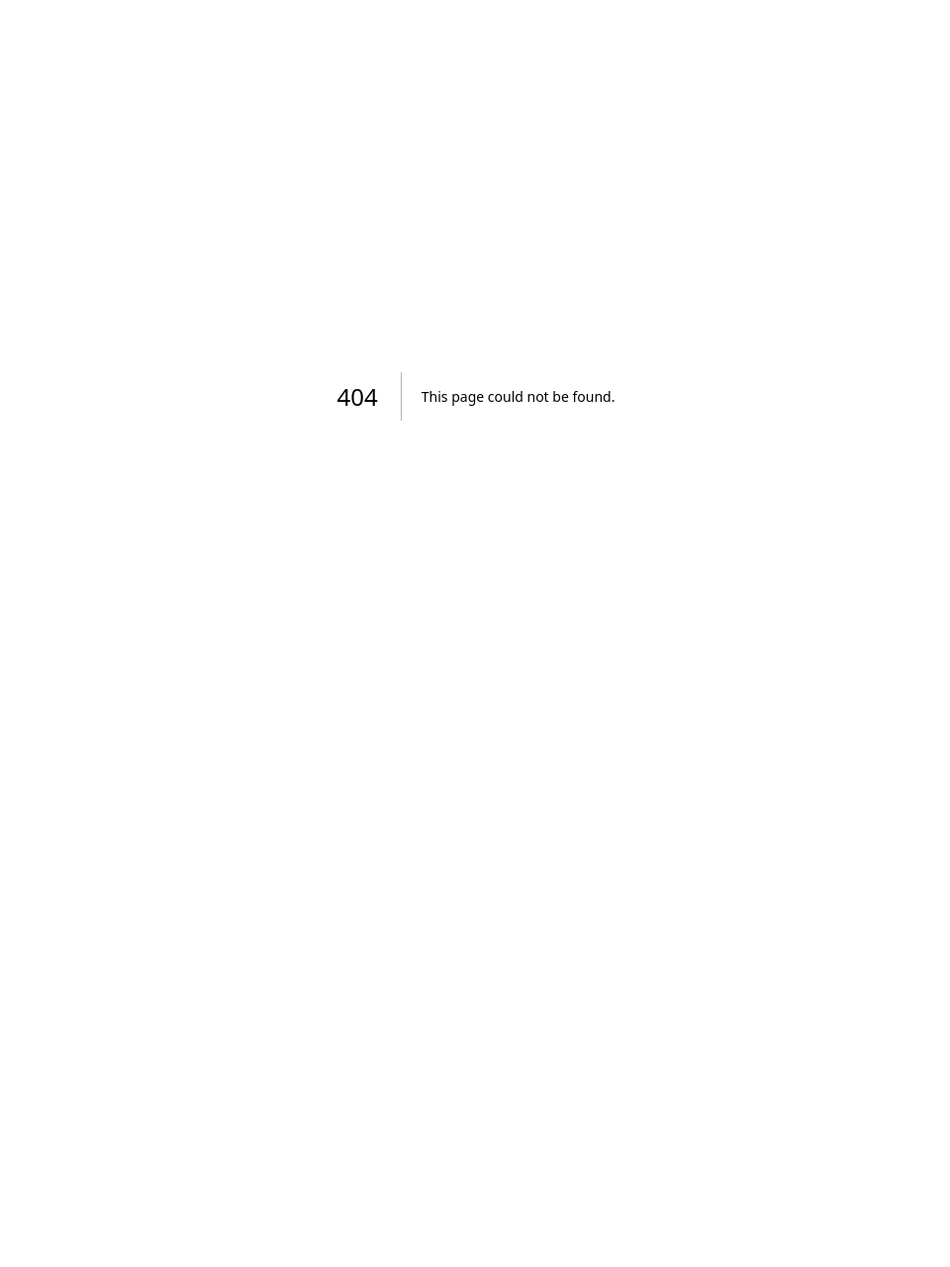
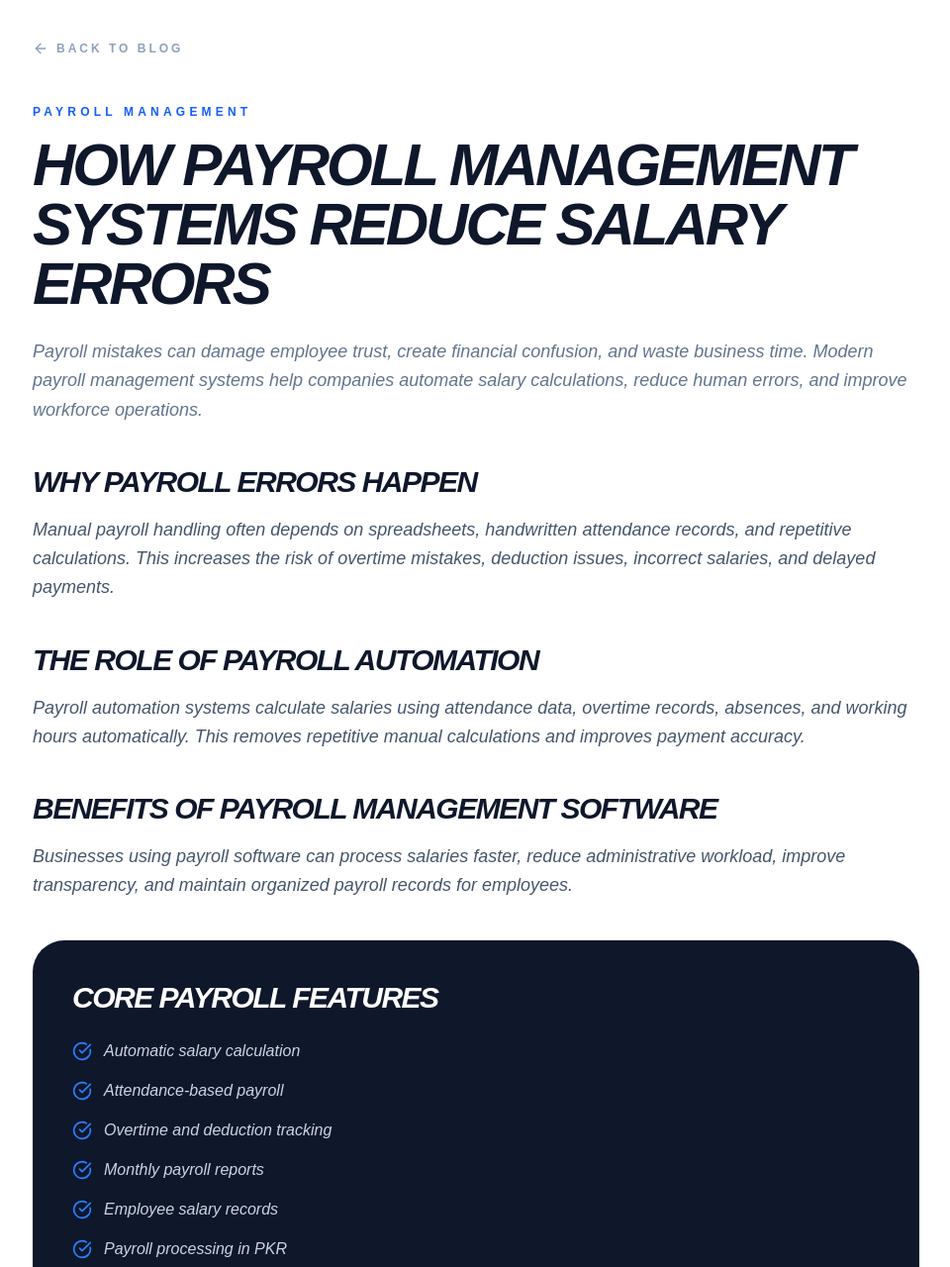
Before and after one commit to Aliyanasif/attendx.info, a Next.js app: page /blog/payroll-management-system-benefits in a window 1280 px wide. Before the commit this address had no page. Shown: the top 1280 px of the page at 99% size, without its empty margins (159-1119 px from the left). Before the commit the page ends 800 px from the top, so only its background shows below. Built offline with nearby package versions, Linux system fonts and the light colour scheme.

Commit message:
Added payroll management blog

```diff
--- /dev/null
+++ b/src/app/blog/payroll-management-system-benefits/page.tsx
@@ -0,0 +1,130 @@
+import Link from "next/link";
+import { ArrowLeft, CheckCircle } from "lucide-react";
+
+export const metadata = {
+  title: "How Payroll Management Systems Reduce Salary Errors | AttendX",
+
+  description:
+    "Learn how payroll management systems help businesses reduce salary mistakes, automate calculations, and improve workforce efficiency.",
+
+  alternates: {
+    canonical:
+      "https://attendx.info/blog/payroll-management-system-benefits",
+  },
+};
+
+export default function BlogPost() {
+  return (
+    <main className="min-h-screen bg-white text-slate-900 px-4 md:px-6 py-10">
+      <div className="max-w-4xl mx-auto">
+
+        <Link
+          href="/blog"
+          className="inline-flex items-center gap-2 text-xs font-black uppercase tracking-[0.25em] text-slate-400 hover:text-blue-600 transition-colors mb-12"
+        >
+          <ArrowLeft size={16} /> Back to Blog
+        </Link>
+
+        <article>
+
+          <p className="text-blue-600 font-black uppercase tracking-[0.35em] text-xs mb-4">
+            Payroll Management
+          </p>
+
+          <h1 className="text-4xl md:text-6xl font-black italic uppercase tracking-tighter leading-none mb-6">
+            How Payroll Management Systems Reduce Salary Errors
+          </h1>
+
+          <p className="text-slate-500 text-lg italic leading-relaxed mb-10">
+            Payroll mistakes can damage employee trust, create financial confusion, and waste business time. Modern payroll management systems help companies automate salary calculations, reduce human errors, and improve workforce operations.
+          </p>
+
+          <Section
+            title="Why Payroll Errors Happen"
+            text="Manual payroll handling often depends on spreadsheets, handwritten attendance records, and repetitive calculations. This increases the risk of overtime mistakes, deduction issues, incorrect salaries, and delayed payments."
+          />
+
+          <Section
+            title="The Role of Payroll Automation"
+            text="Payroll automation systems calculate salaries using attendance data, overtime records, absences, and working hours automatically. This removes repetitive manual calculations and improves payment accuracy."
+          />
+
+          <Section
+            title="Benefits of Payroll Management Software"
+            text="Businesses using payroll software can process salaries faster, reduce administrative workload, improve transparency, and maintain organized payroll records for employees."
+          />
+
+          <div className="bg-slate-900 text-white rounded-[32px] p-8 md:p-10 my-10">
+
+            <h2 className="text-3xl font-black italic uppercase tracking-tighter mb-6">
+              Core Payroll Features
+            </h2>
+
+            <ul className="space-y-4">
+
+              {[
+                "Automatic salary calculation",
+                "Attendance-based payroll",
+                "Overtime and deduction tracking",
+                "Monthly payroll reports",
+                "Employee salary records",
+                "Payroll processing in PKR",
+              ].map((item) => (
+                <li
+                  key={item}
+                  className="flex gap-3 text-slate-300 italic"
+                >
+                  <CheckCircle
+                    className="text-blue-500 shrink-0 mt-0.5"
+                    size={20}
+                  />
+                  {item}
+                </li>
+              ))}
+
+            </ul>
+
+          </div>
+
+          <Section
+            title="Why Businesses Need Integrated Systems"
+            text="Attendance and payroll should work together. When attendance systems connect directly with payroll calculations, businesses get better accuracy, faster processing, and improved operational visibility."
+          />
+
+          <Section
+            title="AttendX Payroll System"
+            text="AttendX combines attendance management and payroll automation into one platform. Businesses can monitor staff activity, calculate salaries in PKR, track overtime, and manage workforce records from a centralized system."
+          />
+
+          <Section
+            title="Final Thoughts"
+            text="Payroll management systems are no longer optional for growing businesses. Automation helps organizations save time, reduce salary disputes, and improve employee confidence through accurate payroll processing."
+          />
+
+        </article>
+      </div>
+    </main>
+  );
+}
+
+function Section({
+  title,
+  text,
+}: {
+  title: string;
+  text: string;
+}) {
+  return (
+    <section className="mb-10">
+
+      <h2 className="text-3xl font-black italic uppercase tracking-tighter mb-4">
+        {title}
+      </h2>
+
+      <p className="text-slate-600 text-lg italic leading-relaxed">
+        {text}
+      </p>
+
+    </section>
+  );
+}
--- a/src/app/sitemap.ts
+++ b/src/app/sitemap.ts
@@ -40,5 +40,11 @@ export default function sitemap(): MetadataRoute.Sitemap {
         changeFrequency: "monthly",
         priority: 0.75,
       },
+      {
+        url: `${baseUrl}/blog/payroll-management-system-benefits`,
+        lastModified: new Date(),
+        changeFrequency: "monthly",
+        priority: 0.75,
+      },
   ];
 }
```
